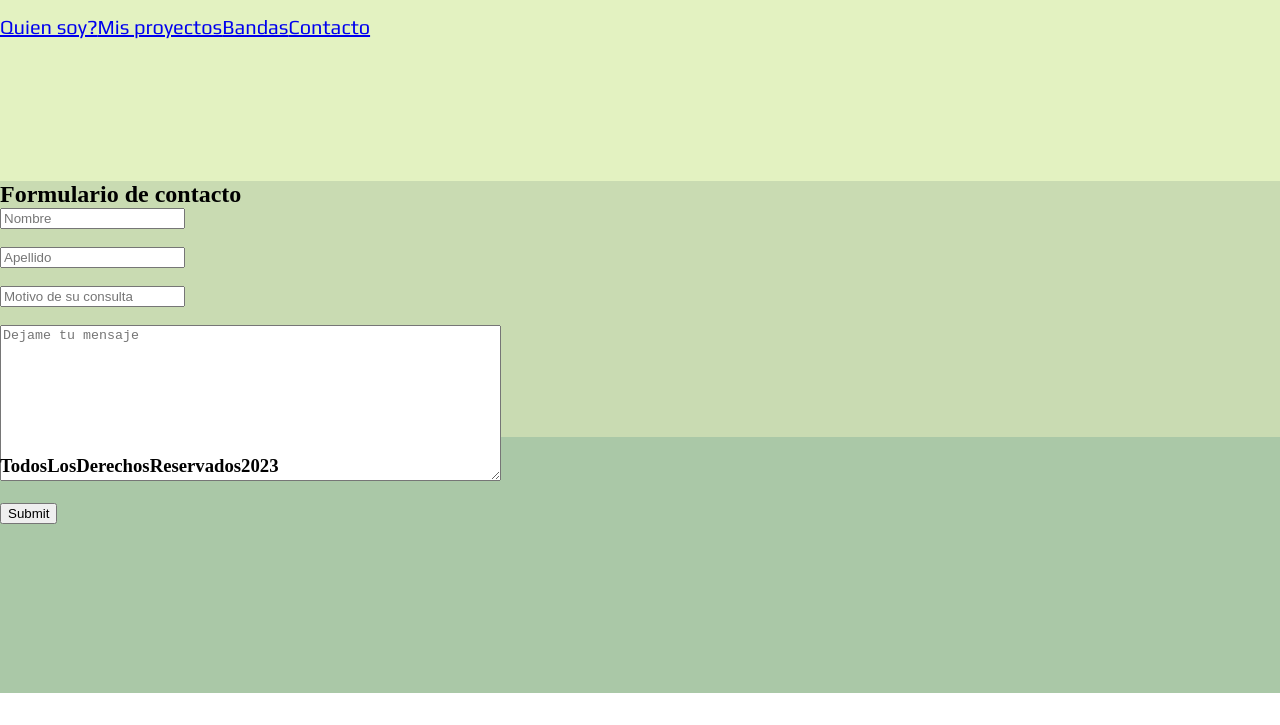
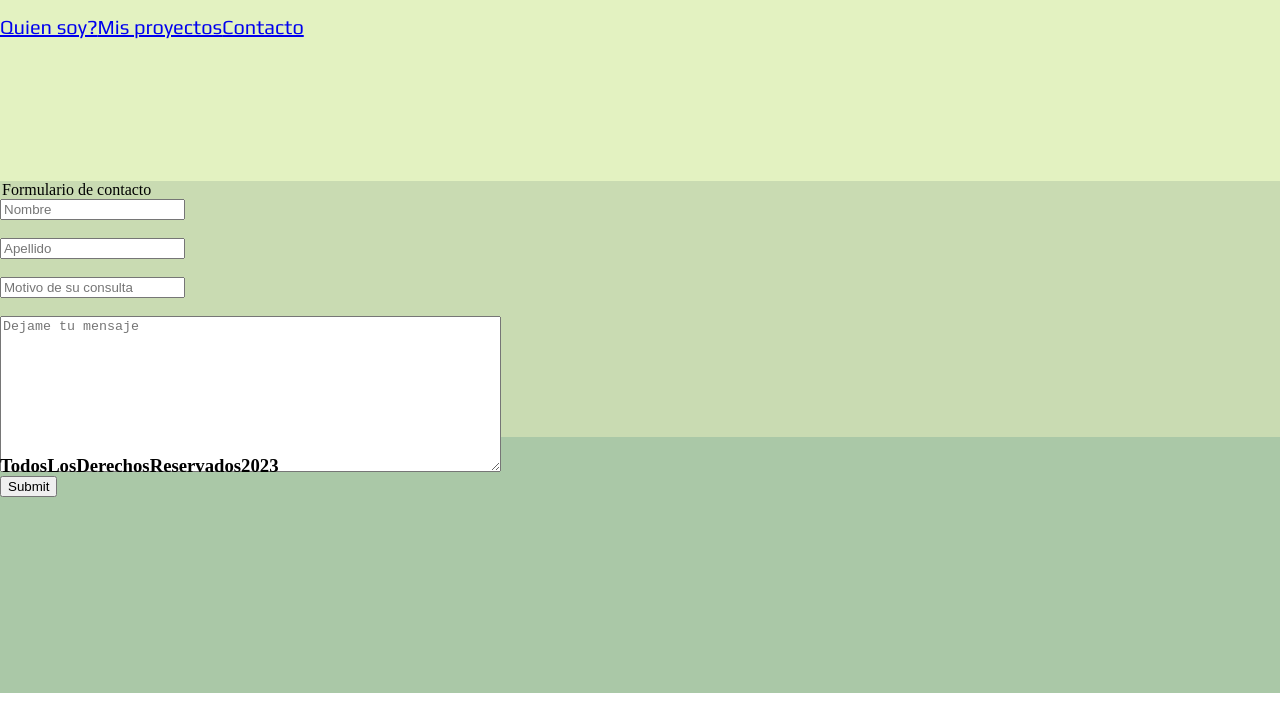
Before and after one commit to MarianoGabrielV/sitioweb, a plain HTML site: page contacto.html in a window 1280 px wide. Shown: the part 75-800 px from the top of the page. Drawn offline with Linux system fonts and the light colour scheme.

Commit message:
cambios 2/5

```diff
--- a/contacto.html
+++ b/contacto.html
@@ -17,7 +17,6 @@
 
             <a href="index.html"class="nav_link">Quien soy?</a>
             <a href="misproyectos.html"class="nav_link">Mis proyectos</a>
-            <a href="bandas.html"class="nav_link">Bandas</a>
             <a href="contacto.html"class="nav_link">Contacto</a>
         </nav>
     </header>
@@ -27,7 +26,7 @@
         <div>
                 <form action=""class="form">
                     <div>
-                        <h2>Formulario de contacto</h2>
+                        <legend>Formulario de contacto</legend>
                     </div>
                     <div>
                         <input type="text"id = "nombre" placeholder="Nombre">
@@ -53,7 +52,7 @@
                             maxlength="1000"
                         ></textarea>
                     </div>
-                </br>
+
                     <div>
                         <input type="submit" name="" id="sub">
                     </div>
```
